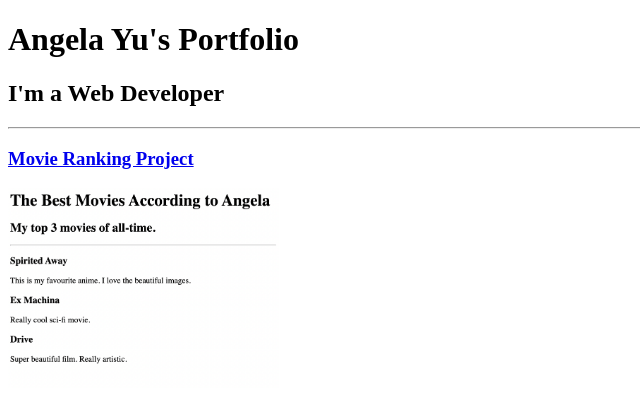
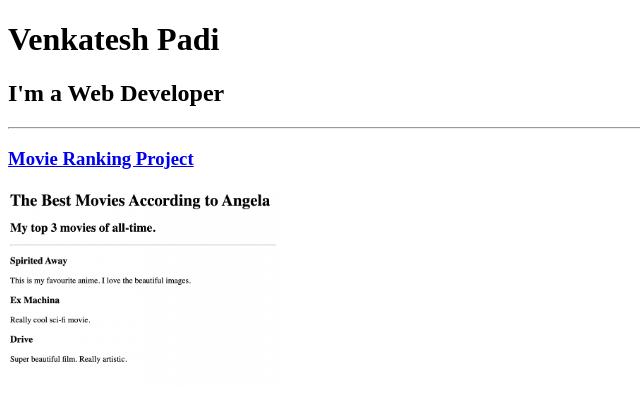
Before and after one commit to VenkyYadav140/html---Example, a plain HTML site: page index.html in a window 1280 px wide. Shown: the top 408 px of the page, without its empty margins (0-640 px from the left). Drawn offline with Linux system fonts and the light colour scheme.

Commit message:
Update index.html

```diff
--- a/index.html
+++ b/index.html
@@ -3,11 +3,11 @@
 
 <head>
   <meta charset="UTF-8">
-  <title>Angela's Portfolio</title>
+  <title>VENKY YADAV</title>
 </head>
 
 <body>
-  <h1>Angela Yu's Portfolio</h1>
+  <h1>Venkatesh Padi</h1>
   <h2>I'm a Web Developer</h2>
   <hr />
   <h3><a href="./public/movie-ranking.html">Movie Ranking Project</a></h3>
```
